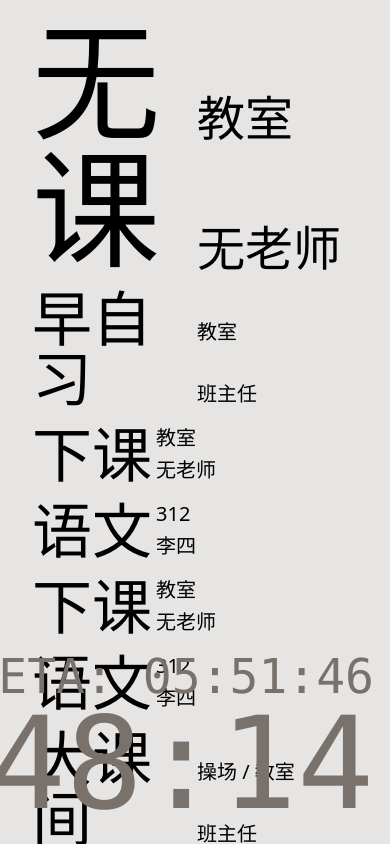
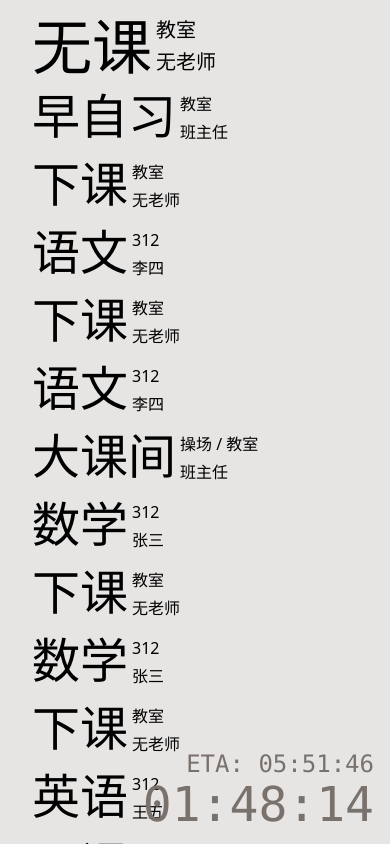
Before and after one commit to pizeroLOL/simple-class, a Vue app: page / in a window 390 px wide. Shown: the top 844 px of the page. Built offline with nearby package versions, Linux system fonts and the light colour scheme; the HTML template or start-up script is replaced by a standard one.

Commit message:
feat(support): mobile phone

```diff
--- a/src/App.vue
+++ b/src/App.vue
@@ -130,8 +130,8 @@ const weekdayMap = ['error', '周一', '周二', '周三', '周四', '周五', '
 
 <template>
   <div class="fixed right-4 bottom-4 flex items-end justify-end text-stone-500 font-mono flex-col">
-    <div class="text-5xl">ETA: {{ nowTimeNumber }}</div>
-    <div class="text-9xl">{{ nowTime }}</div>
+    <div class="text-2xl lg:text-5xl">ETA: {{ nowTimeNumber }}</div>
+    <div class="text-5xl lg:text-9xl">{{ nowTime }}</div>
   </div>
   <main class="px-8 min-h-dvh bg-stone-200 py-4">
     <!-- <div class="text-7xl font-extralight">
@@ -140,11 +140,15 @@ const weekdayMap = ['error', '周一', '周二', '周三', '周四', '周五', '
     <div class="w-fit flex flex-col gap-4">
       <div v-for="{ value, index }, rowIndex in nowClasses" :key="index"
         class="grid grid-cols-2 grid-rows-2 w-fit gap-1">
-        <div class="col-start-1 row-start-1 row-end-3 text-6xl aria-expanded:text-9xl" :aria-expanded="rowIndex == 0">{{
-          value.subject }}</div>
-        <div class="col-start-2 row-start-1 w-fit self-end text-xl aria-expanded:text-5xl"
+        <div
+          class="col-start-1 row-start-1 row-end-3 text-5xl lg:text-6xl aria-expanded:text-6xl lg:aria-expanded:text-9xl"
+          :aria-expanded="rowIndex == 0">{{
+            value.subject }}</div>
+        <div
+          class="col-start-2 row-start-1 w-fit self-end text:lg lg:text-xl aria-expanded:text-xl lg:aria-expanded:text-5xl"
           :aria-expanded="rowIndex == 0">{{ value.room }}</div>
-        <div class="col-start-2 row-start-2 w-fit self-end text-xl aria-expanded:text-5xl"
+        <div
+          class="col-start-2 row-start-2 w-fit self-end text:lg lg:text-xl aria-expanded:text-xl lg:aria-expanded:text-5xl"
           :aria-expanded="rowIndex == 0">{{ value.teacher }}</div>
       </div>
     </div>
```
